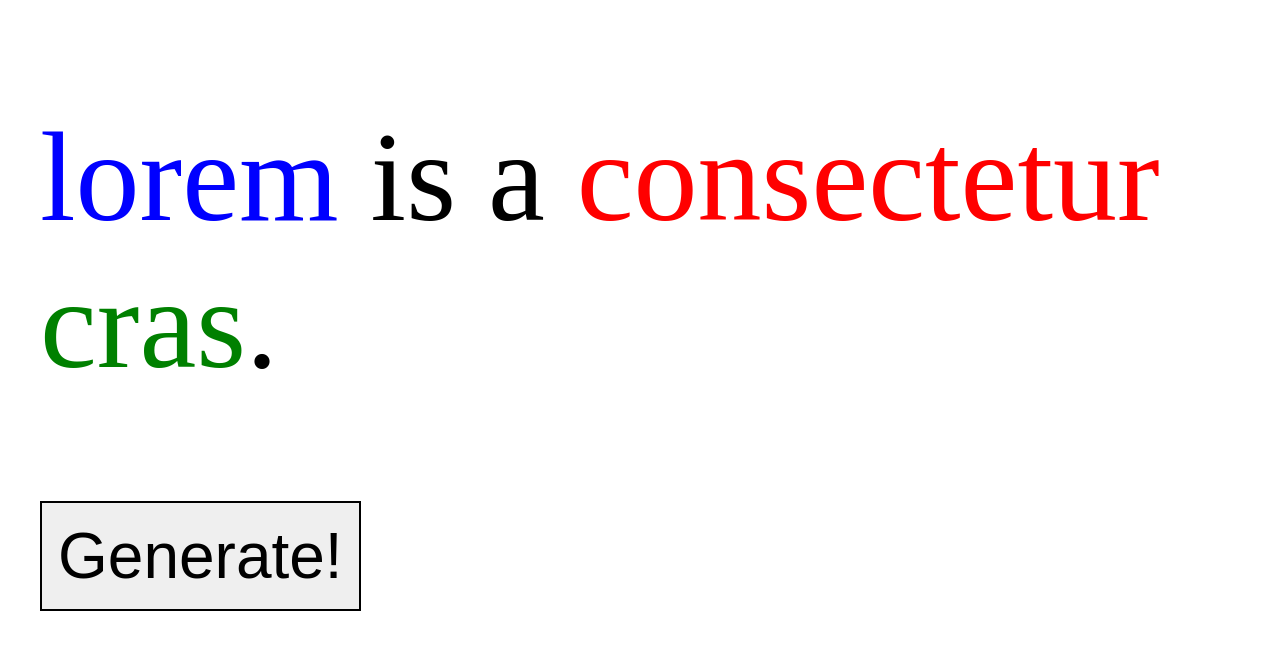
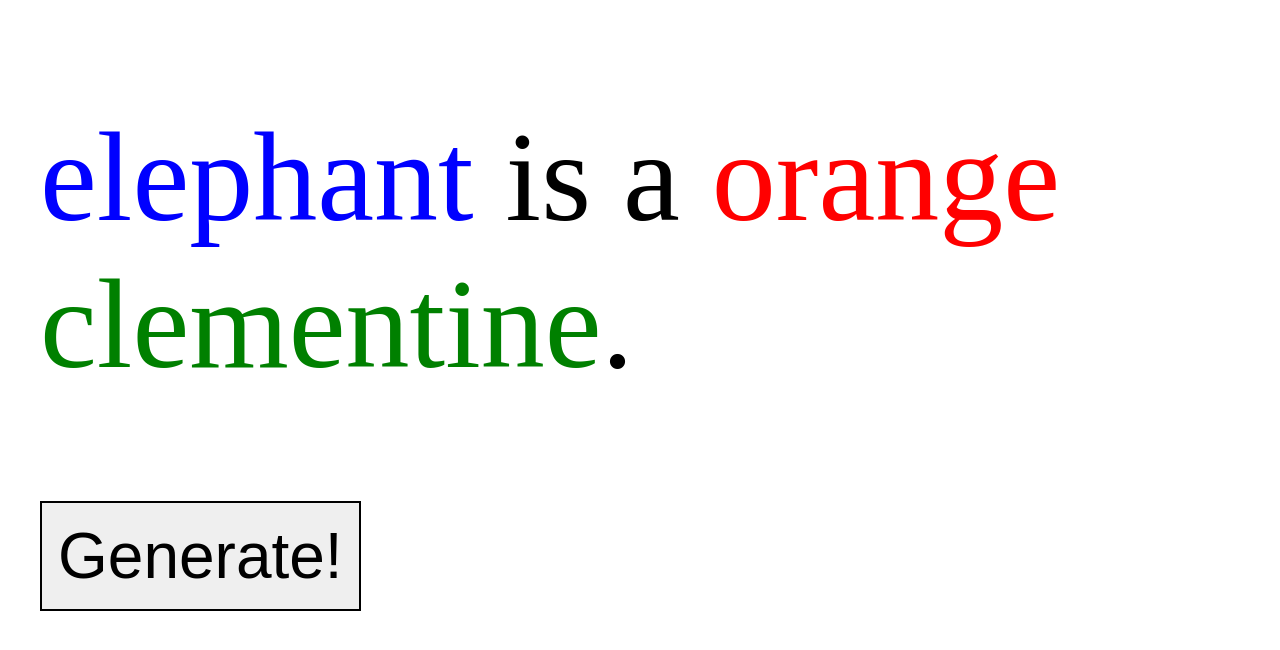
Before and after one commit to RISD-Code-Lab/spring2020, a plain HTML site: page session-03/js/index.html in a window 1280 px wide. Drawn offline with nearby package versions, Linux system fonts and the light colour scheme.

Commit message:
updated sentence generator demo files

```diff
--- a/session-03/js/index.html
+++ b/session-03/js/index.html
@@ -6,19 +6,40 @@
         <title>Code Lab Session3: Sentence Generator</title>
         <meta name="description" content="">
         <meta name="viewport" content="width=device-width">
-    </head>
-    <body>
         <script src="https://ajax.googleapis.com/ajax/libs/jquery/2.1.3/jquery.min.js"></script>
         <script type="text/javascript">
+
+        	// console.log('this is my javascript');
+
+        	// function sayHello() {
+        	// 	console.log("Hi!");
+        	// 	alert("Hello World!");
+        	// }
+
+        	// sayHello();
+
+        	// var x = 5;
+
+        	// if (x === 2) {
+        	//   console.log("x is 2");
+        	// }
+        	// else if (x === 3){
+        	//   console.log("x is 3");
+        	// }
+        	// if( x !== 2 && x!== 3) {
+        	//   console.log("x is neither 2 nor 3");
+        	// }
+
+
     		$(document).ready(function() {
 
     		/*  =========================================================================
     		    1. make an array of words
     		    ==========================================================================   */
 
-			var nouns1 = [ "lorem", "ipsum", "dolor", "sit", "amet"];
-            var nouns2 = [ "consectetur", "adipiscing", "elit", "cras", "et"];
-            var adjs = [ "consectetur", "adipiscing", "elit", "cras", "et"];
+    			var nouns1 = ["elephant", "rabbit", "shrimp", "tiger", "turtle" ];
+                var nouns2 = [ "clementine", "orange", "kiwi", "durian"];
+                var adjs = [ "orange", "soft", "shrimpy"];
 
     			// Array: https://developer.mozilla.org/en-US/docs/Web/JavaScript/Reference/Global_Objects/Array
 
@@ -29,7 +50,10 @@
 
     			function pickRandomWord(wordList){
     				var randomIndex = Math.floor(Math.random()*wordList.length);
+    				// console.log("randomIndex", randomIndex);
+
     				var randomWord = wordList[randomIndex];
+    				// console.log("randomWord", randomWord);
     				return randomWord;
     			}
 
@@ -43,7 +67,7 @@
     		    3. print a random word from the array on the browser
     		    ==========================================================================   */
 
-			function printRandomWord() {
+    			function makeSentence(){
 
     				// call the function from step 2 for each list
     				var randomNoun1 = pickRandomWord(nouns1);
@@ -52,35 +76,37 @@
 
     				// print the selected word from list on the browser
     				$('.first-noun').html(randomNoun1);
-					$('.adj').html(randomNoun2);
-					$('.second-noun').html(randomAdj);
+    				$('.adj').html(randomAdj);
+    				$('.second-noun').html(randomNoun2);
+
     				// .html(): http://api.jquery.com/html/
 
     			}
 
     			// call the function when the html page is initially loaded
-			printRandomWord();
+    			makeSentence();
 
     			// call the function when a user click a button
     			$('button').click(function(){
-				printRandomWord();
+    				makeSentence();
     			});
 
                 //.click(): https://developer.mozilla.org/en-US/docs/Web/API/HTMLElement/click
 
 
+          		// generate a sentence over time, without click
+          		setInterval(function(){
+          		     makeSentence();
+          		}, 400); // milliseconds, so 10 seconds = 10000ms
 
             });
 
-        // generate a sentence over time, without click
-
-        // setTimeout(function(){
-        //         window.location.reload();
-        // }, 400); // milliseconds, so 10 seconds = 10000ms
 
             //timers https://developer.mozilla.org/en-US/docs/Archive/Add-ons/Code_snippets/Timers
 
         </script>
+    </head>
+    <body>
 	   	<p>
 			<span class="first-noun"></span> is a <span class="adj"></span> <span class="second-noun"></span>.
 		</p>
```
Also changed, not shown: 1 other file. Lines whose indentation alone changed are shown as unchanged.
